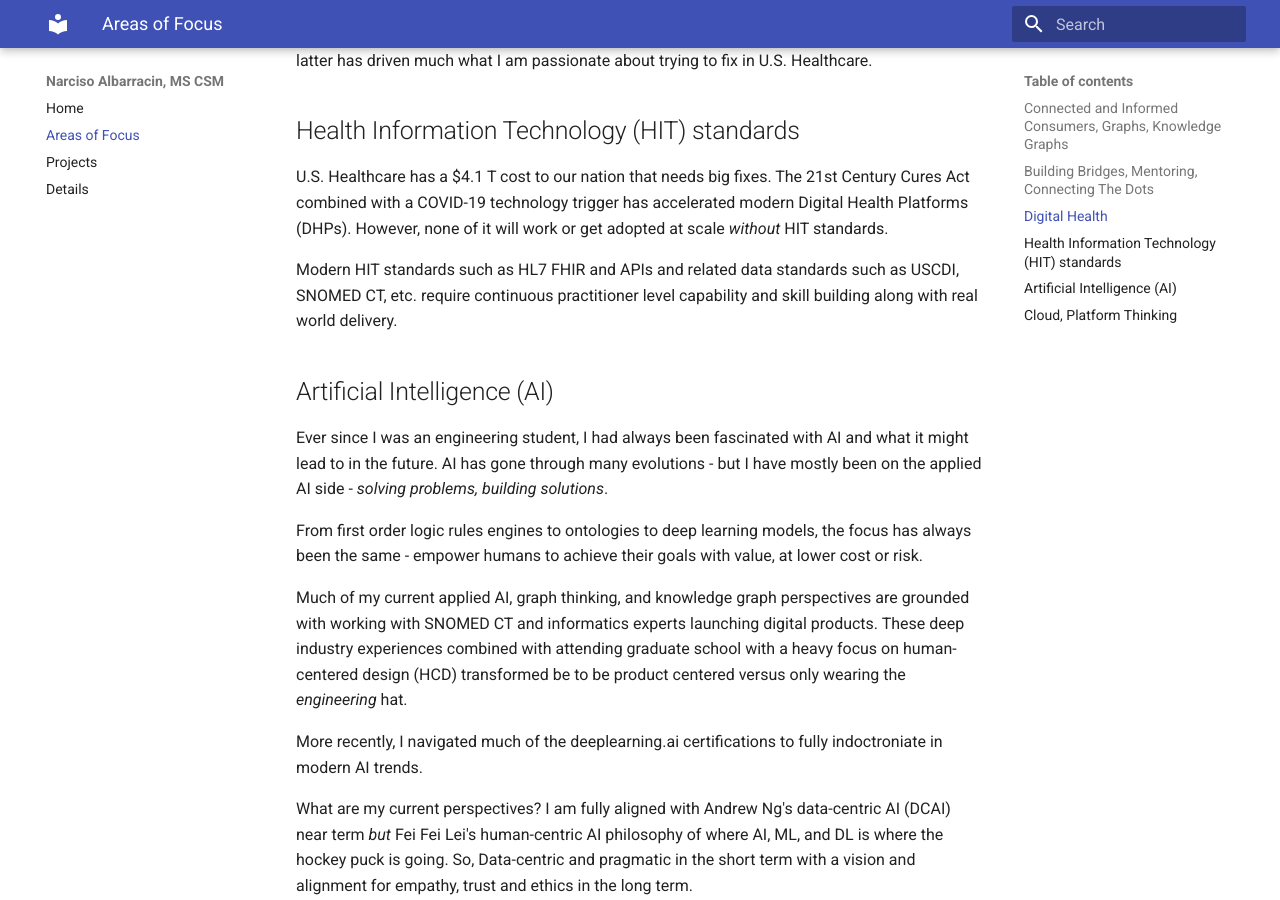
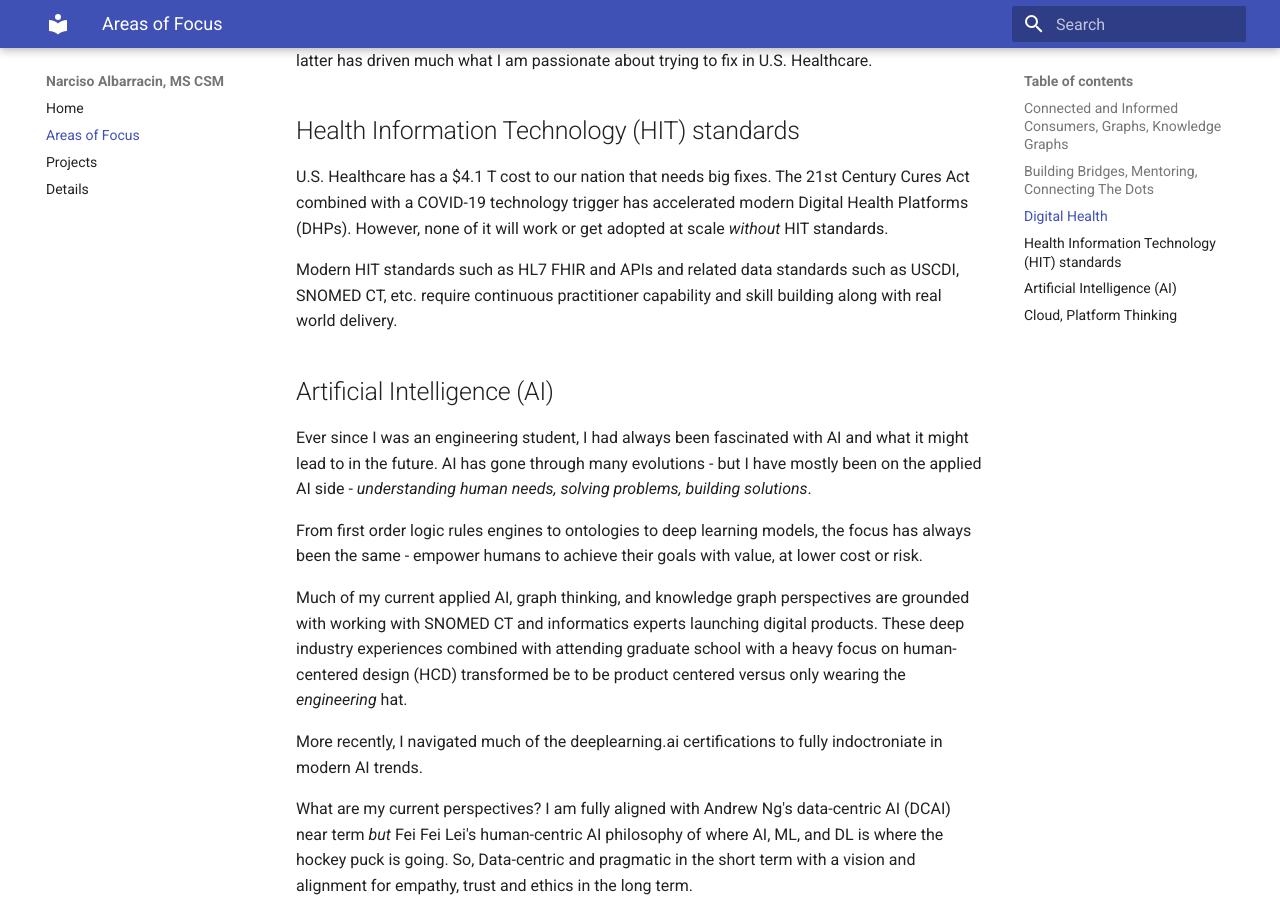
Before and after one commit to nalbarr/portfolio, an MkDocs documentation site: the page built from docs/areas.md, in a window 1280 px wide and 900 px high, scrolled down 1150 px. Built offline with MkDocs 1.6.1 and Material for MkDocs 9.7.7, drawn with Linux system fonts in a browser that asks for light colours.

Commit message:
Update areas.md

```diff
--- a/docs/areas.md
+++ b/docs/areas.md
@@ -26,10 +26,10 @@ I have been writing about Digital Health and Digital Health Platforms (DHPs) tre
 ## Health Information Technology (HIT) standards
 U.S. Healthcare has a $4.1 T cost to our nation that needs big fixes.  The 21st Century Cures Act combined with a COVID-19 technology trigger has accelerated modern Digital Health Platforms (DHPs).  However, none of it will work or get adopted at scale *without* HIT standards.
 
-Modern HIT standards such as HL7 FHIR and APIs and related data standards such as USCDI, SNOMED CT, etc. require continuous practitioner level capability and skill building along with real world delivery.
+Modern HIT standards such as HL7 FHIR and APIs and related data standards such as USCDI, SNOMED CT, etc. require continuous practitioner capability and skill building along with real world delivery.
 
 ## Artificial Intelligence (AI)
-Ever since I was an engineering student, I had always been fascinated with AI and what it might lead to in the future.  AI has gone through many evolutions - but I have mostly been on the applied AI side - *solving problems, building solutions*.
+Ever since I was an engineering student, I had always been fascinated with AI and what it might lead to in the future.  AI has gone through many evolutions - but I have mostly been on the applied AI side - *understanding human needs, solving problems, building solutions*.
 
 From first order logic rules engines to ontologies to deep learning models, the focus has always been the same - empower humans to achieve their goals with value, at lower cost or risk.
 
```
